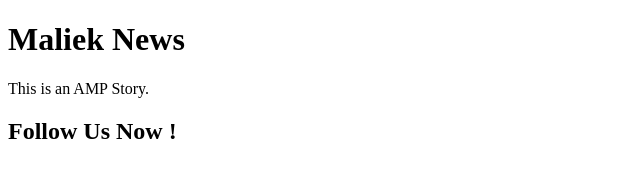
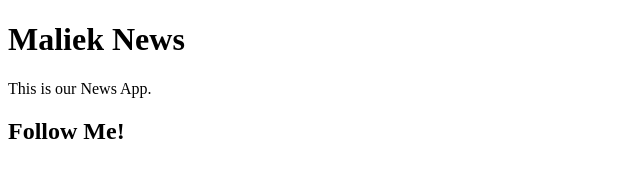
Before and after one commit to amaapp333/ampvideo, a Next.js app: page / in a window 1280 px wide. Shown: the top 195 px of the page, without its empty margins (0-640 px from the left). Built offline with nearby package versions, Linux system fonts and the light colour scheme.

Commit message:
Update index.tsx

```diff
--- a/pages/index.tsx
+++ b/pages/index.tsx
@@ -43,7 +43,7 @@ const Home = () => {
           </amp-story-grid-layer>
           <amp-story-grid-layer template="vertical">
             <h1>Maliek News</h1>
-            <p>This is an AMP Story.</p>
+            <p>This is our News App.</p>
 
 
           </amp-story-grid-layer>
@@ -69,6 +69,7 @@ const Home = () => {
         </amp-story-page>
 
         {/* <!-- Pre-defined entry animations make it possible to create dynamic pages without videos. The length and initial delay can be customized using the `animate-in-duration` and `animate-in-delay` properties. The [animations sample](/documentation/examples/visual-effects/amp_story_animations/) shows all available animantions in action. --> */}
+
         <amp-story-page id="animation-demo">
           <amp-story-grid-layer template="fill">
             <amp-img
@@ -86,7 +87,7 @@ const Home = () => {
               grid-area="lower-third"
               animate-in-delay="0.4s"
             >
-              Follow Us Now !
+              Follow Me!
             </h2>
           </amp-story-grid-layer>
         </amp-story-page>
```
